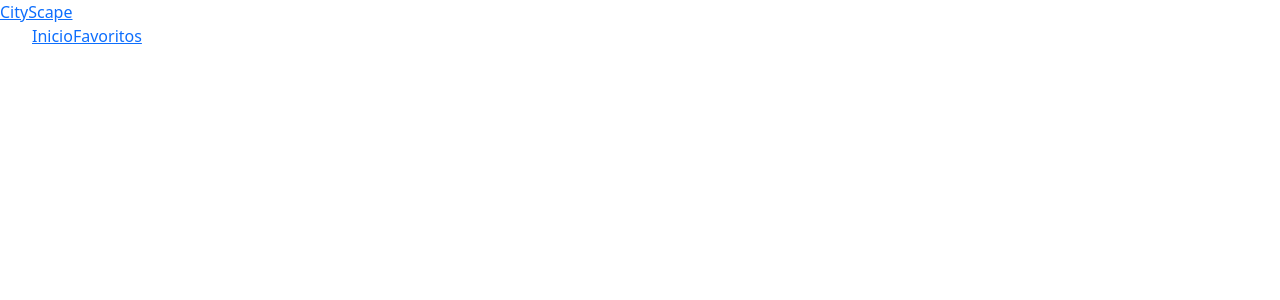
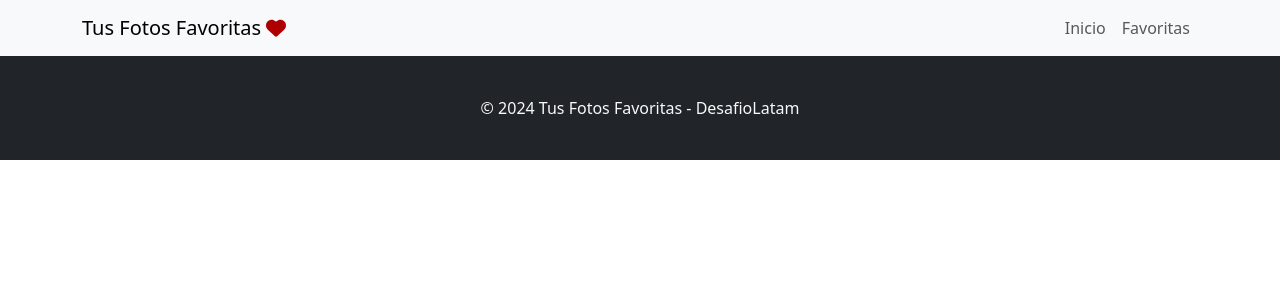
Before and after one commit to julio-olivares-porfin/context-i-desafio, a React (Vite) app: page /favorites in a window 1280 px wide. Shown: the top 300 px of the page. Built offline with nearby package versions, Linux system fonts and the light colour scheme.

Commit message:
agregando estilos

```diff
--- a/src/App.jsx
+++ b/src/App.jsx
@@ -1,4 +1,4 @@
-import Navbar from './components/Navbar'
+import Navigation from './components/Navigation'
 import Footer from './components/Footer'
 import Home from './layouts/Home'
 import Favorites from './layouts/Favoritos'
@@ -8,14 +8,14 @@ import { FavoritosProvider } from './context/ContextFavoritos'
 function App () {
   return (
     <FavoritosProvider>
-      <Navbar />
+      <Navigation />
       <Routes>
         <Route
           path='/'
           element={<Home />}
         />
         <Route
-          path='/favorites'
+          path='/favoritos'
           element={<Favorites />}
         />
       </Routes>
--- a/src/components/CardPicture.jsx
+++ b/src/components/CardPicture.jsx
@@ -6,6 +6,7 @@ import Card from 'react-bootstrap/Card';
 import ListGroup from 'react-bootstrap/ListGroup';
 import { FontAwesomeIcon } from '@fortawesome/react-fontawesome';
 import '../assets/fontAwesome.js';
+import Spinner from 'react-bootstrap/Spinner';
 
 const CardPicture = ({ photoId }) => {
   const [photo, setPhoto] = useState(null);
@@ -24,7 +25,7 @@ const CardPicture = ({ photoId }) => {
     getPhoto();
   }, [photoId]);
 
-  if (!photo) return <div>Loading...</div>;
+  if (!photo) return <div> <Spinner animation="grow" role="status"><span className="visually-hidden">Cargando...</span></Spinner></div>;
 
   const isFavorite = favorites.some(fav => fav.id === photo.id);
 
@@ -35,7 +36,7 @@ const CardPicture = ({ photoId }) => {
       <Card.Title className='nombre-fotografo'>{photo.photographer}</Card.Title>
     </Card.Body>
     <ListGroup className="list-group-flush">
-      <ListGroup.Item>{photo.alt}</ListGroup.Item>
+      <ListGroup.Item className='descripcion-foto'>{photo.alt}</ListGroup.Item>
       <ListGroup.Item className='size-photo'>{photo.width}x{photo.height}px</ListGroup.Item>
       <ListGroup.Item>
         <Card.Link className='enlaces' href={photo.photographer_url} target='_blank'>perfil</Card.Link>
--- a/src/components/Footer.jsx
+++ b/src/components/Footer.jsx
@@ -1,10 +1,17 @@
-
+import Container from 'react-bootstrap/Container';
+import Row from 'react-bootstrap/Row';
+import Col from 'react-bootstrap/Col';
 
 const Footer = () => {
   return (
-    <footer className='footer'>
-      <div className='footer-content'>
-      </div>
+    <footer className="bg-dark text-light py-4">
+      <Container>
+        <Row>
+          <Col className="text-center mt-3">
+            <p>&copy; 2024 Tus Fotos Favoritas - DesafioLatam</p>
+          </Col>
+        </Row>
+      </Container>
     </footer>
   )
 }
--- a/src/components/Navbar.jsx
+++ /dev/null
@@ -1,23 +0,0 @@
-import { Link } from 'react-router-dom'
-
-const Navbar = () => {
-  return (
-    <nav>
-      <div className='navbar__logo-container'>
-        <Link to='/' className='navbar__logo'>
-          CityScape
-        </Link>
-      </div>
-      <ul className='navbar__list-container'>
-        <Link to='/' className='navbar__list-link'>
-          Inicio
-        </Link>
-        <Link to='/favorites' className='navbar__list-link'>
-          Favoritos
-        </Link>
-      </ul>
-    </nav>
-  )
-}
-
-export default Navbar
--- /dev/null
+++ b/src/components/Navigation.jsx
@@ -0,0 +1,26 @@
+import { Nav, Navbar, Container } from 'react-bootstrap';
+import { Link } from 'react-router-dom';
+import { FontAwesomeIcon } from '@fortawesome/react-fontawesome';
+import '../assets/fontAwesome.js';
+
+const Navigation = () => {
+  return (
+
+    <Navbar expand="lg" className="bg-body-tertiary">
+      <Container>
+        <Navbar.Brand to="/" as={Link}>Tus Fotos Favoritas <FontAwesomeIcon className='color-brandicon' icon={['fas','heart']} />
+        </Navbar.Brand>
+          <Navbar.Toggle aria-controls="basic-navbar-nav" />
+        <Navbar.Collapse id="basic-navbar-nav">
+            <Nav className="ms-auto">
+              <Nav.Link to="/" as={Link}>Inicio</Nav.Link>
+              <Nav.Link to="/favoritos" as={Link}>Favoritas</Nav.Link>
+            </Nav>
+          </Navbar.Collapse>
+      </Container>
+    </Navbar>
+
+  )
+}
+
+export default Navigation
--- a/src/layouts/Favoritos.jsx
+++ b/src/layouts/Favoritos.jsx
@@ -1,16 +1,25 @@
 import { useContext } from 'react'
 import { ContextoFavoritos } from '../context/ContextFavoritos'
 import CardPicture from '../components/CardPicture'
+import Container from 'react-bootstrap/Container';
+import Row from 'react-bootstrap/Row';
+import Col from 'react-bootstrap/Col';
 
 const Favorites = () => {
   const { favorites } = useContext(ContextoFavoritos)
 
   return (
-    <div className='favoritos'>
-      {favorites.map(photo => (
-        <CardPicture key={photo.id} photoId={photo.id} />
-      ))}
-    </div>
+  <section className='favoritossection'>
+    <Container fluid>
+      <Row>
+        <Col>
+          <div className='favoritos'>
+            {favorites.map(photo => ( <CardPicture key={photo.id} photoId={photo.id} />))}
+          </div>
+        </Col>
+      </Row>
+    </Container>
+  </section>
   )
 }
 
--- a/src/layouts/Home.jsx
+++ b/src/layouts/Home.jsx
@@ -1,6 +1,9 @@
 import { useState, useEffect } from 'react'
 import { fetchCuratedPhotos } from '../database/pexelsAPI'
 import Cardpicture from '../components/CardPicture'
+import Container from 'react-bootstrap/Container';
+import Row from 'react-bootstrap/Row';
+import Col from 'react-bootstrap/Col';
 
 const Home = () => {
   const [photos, setPhotos] = useState([])
@@ -19,11 +22,17 @@ const Home = () => {
   }, [])
 
   return (
-    <div className='home'>
-      {photos.map(photo => (
-        <Cardpicture key={photo.id} photoId={photo.id} />
-      ))}
-    </div>
+    <section className='homesection'>
+      <Container fluid>
+        <Row>
+          <Col>
+            <div className='home'>
+              {photos.map(photo => (<Cardpicture key={photo.id} photoId={photo.id} />))}
+            </div>
+          </Col>
+        </Row>
+      </Container>
+    </section>
   )
 }
 
--- a/src/main.css
+++ b/src/main.css
@@ -1,9 +1,3 @@
-.home {
-  display: flex;
-  flex-wrap: wrap;
-  gap: 40px;
-}
-
 .card-picture {
   width: 18rem;
 }
@@ -19,5 +13,55 @@
   border: none;
   cursor: pointer;
   font-size: 24px;
-  color: #E07A5F;
+  color: #ae0000;
 }
+
+.botonfavorito:hover {
+  color: #542929;
+}
+
+
+.homesection {
+  display: flex;
+  flex-direction: column;
+  flex-wrap: wrap;
+  justify-content: start;
+  margin-top: 50px;
+  margin-bottom: 50px;
+}
+
+.home {
+  display: flex;
+  flex-wrap: wrap;
+  justify-content: center;
+  gap: 20px;
+}
+
+.favoritossection {
+  display: flex;
+  flex-direction: column;
+  flex-wrap: wrap;
+  justify-content: start;
+  margin-top: 50px;
+  margin-bottom: 50px;
+}
+
+.color-brandicon {
+  color: #ae0000;
+}
+
+.size-photo {
+  font-size: small;
+  color: #808080;
+}
+
+.enlaces {
+  text-decoration: none;
+  font-size: small;
+  color: #808080;
+}
+
+.descripcion-foto {
+  font-size: small;
+  color: #808080;
+}
```
